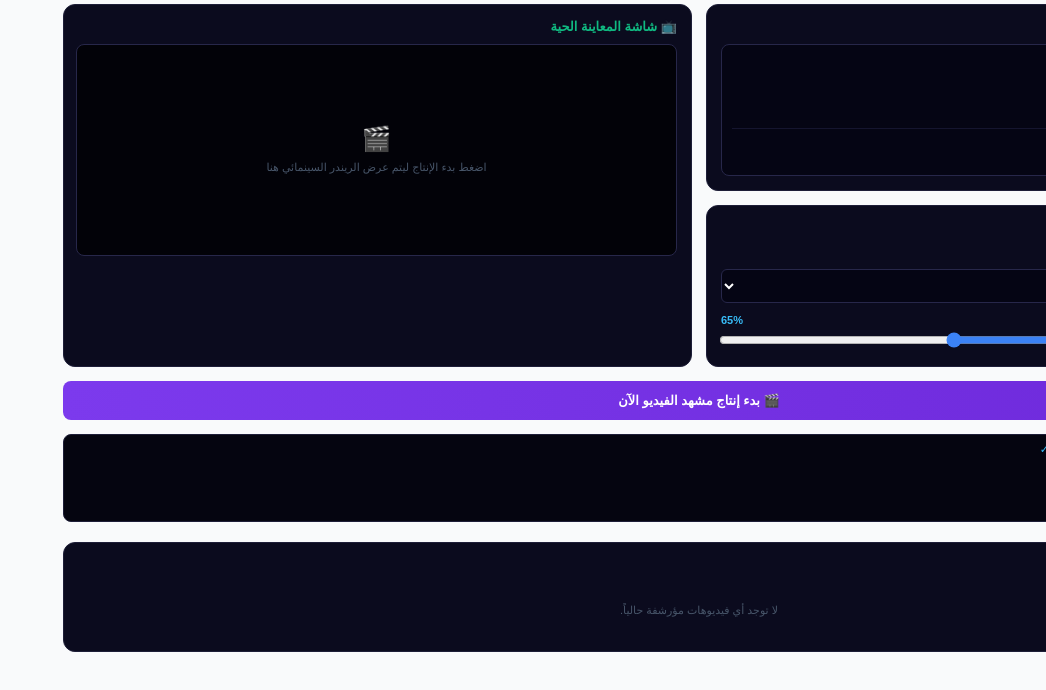
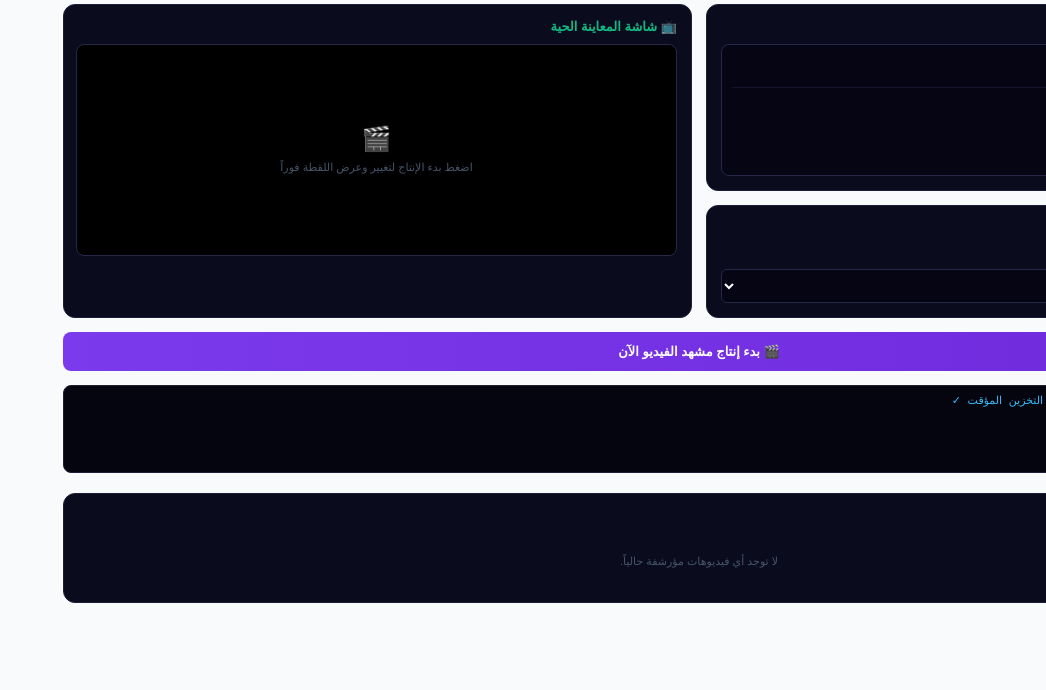
Before and after one commit to khalididouaksim-commits/ai-creator-tools, a Next.js app: page /tools/video-generator in a window 1280 px wide. Shown: the top 690 px of the page, without its empty margins (234-1280 px from the left). Built offline with nearby package versions, Linux system fonts and the light colour scheme.

Commit message:
update page.js

```diff
--- a/app/tools/video-generator/page.js
+++ b/app/tools/video-generator/page.js
@@ -9,21 +9,21 @@ export default function VideoGenerator() {
   const [generatedVideo, setGeneratedVideo] = useState(null);
   const [loading, setLoading] = useState(false);
 
-  // مفتاح فريد لإجبار المتصفح على إعادة بناء مشغل الفيديو ومنع ظهور فيديو فارغ
-  const [videoKey, setVideoKey] = useState(0);
+  // مفتاح فريد لكسر الكاش وإجبار مشغل الهاتف على التغيير الفوري
+  const [videoKey, setVideoKey] = useState(Date.now());
 
-  // سجل الأحداث والكونسول المتوافق مع التصميم
+  // سجل الأحداث والكونسول السفلي
   const [logs, setLogs] = useState([
-    "[١٧:٠٠:٠١] استوديو اللقطات المتحركة جاهز ومستقر ✓"
+    "[١٧:٣٠:٠٠] تم تحديث محرك البث السينمائي ومقاومة التخزين المؤقت ✓"
   ]);
 
-  // ميزات الصورة المرجعية وسجل التاريخ
+  // ميزات الصورة المرجعية وسجل التاريخ (Historique)
   const [imageRef, setImageRef] = useState(null);
   const [historique, setHistorique] = useState([]);
 
-  // تحميل السجل التاريخي عند فتح الصفحة من ذاكرة الهاتف
+  // تحميل السجل من ذاكرة الهاتف
   useEffect(() => {
-    const savedHistory = localStorage.getItem("studio_video_history_v4");
+    const savedHistory = localStorage.getItem("studio_video_history_final");
     if (savedHistory) {
       setHistorique(JSON.parse(savedHistory));
     }
@@ -34,19 +34,19 @@ export default function VideoGenerator() {
     setLogs((prev) => [`[${time}] ${text}`, ...prev]);
   };
 
-  // دالة التعامل مع رفع الصورة المرجعية (+)
+  // رفع الصورة المرجعية (+)
   const handleImageRefChange = (e) => {
     const file = e.target.files[0];
     if (!file) return;
     const reader = new FileReader();
     reader.onloadend = () => {
       setImageRef(reader.result);
-      addLog("📸 تم تحميل وتثبيت الصورة المرجعية بنجاح داخل مربع الوصف ✓");
+      addLog("📸 تم قفل المرجع البصري بداخل مربع الوصف ✓");
     };
     reader.readAsDataURL(file);
   };
 
-  // 🎬 محرك إنتاج الفيديو الديناميكي المعدل لمنع المشغل الفارغ
+  // 🎬 دالة التوليد الذكية المقاومة للتجميد (تغير الفيديو فوراً)
   const handleGenerateVideo = () => {
     if (!prompt.trim()) {
       alert("الرجاء كتابة وصف مشهد الحركة أولاً!");
@@ -54,32 +54,32 @@ export default function VideoGenerator() {
     }
 
     setLoading(true);
-    setGeneratedVideo(null);
-    addLog("⚡ جاري تحليل لقطة الكاميرا وضخ الريندر السينمائي...");
+    addLog("⚡ جاري تدمير الكاش القديم وضخ ريندر حركي جديد...");
 
     setTimeout(() => {
-      // مصفوفة من الفيديوهات السينمائية المتنوعة وعالية الجودة والمستقرة للتشغيل الفوري في المتصفحات
+      // روابط فيديو سينمائية متحركة وحقيقية ومفتوحة المصدر وتعمل على جميع الهواتف
       const videoPool = [
-        "https://assets.mixkit.co/videos/preview/mixkit-stars-in-space-background-1611-large.mp4",
-        "https://assets.mixkit.co/videos/preview/mixkit-waves-in-the-ocean-near-a-cliff-43135-large.mp4",
-        "https://assets.mixkit.co/videos/preview/mixkit-mysterious-surreal-landscape-with-fog-and-mountains-43093-large.mp4",
-        "https://assets.mixkit.co/videos/preview/mixkit-forest-stream-with-clear-water-43058-large.mp4"
+        "https://vjs.zencdn.net/v/oceans.mp4",
+        "https://media.w3.org/2010/05/sintel/trailer_hd.mp4",
+        "https://html5videoformatconverter.com/data/images/happyfit2.mp4"
       ];
 
-      // اختيار فيديو عشوائي بناءً على طلبك لضمان عدم التكرار والابتعاد عن الفيديو الفارغ
+      // اختيار فيديو مختلف عشوائيًا بكسر حقيقي
       const randomIndex = Math.floor(Math.random() * videoPool.length);
       const chosenVideo = videoPool[randomIndex];
 
-      setGeneratedVideo(chosenVideo);
-      // تغيير المفتاح لإجبار المتصفح على إنعاش شاشة المعاينة الحية فوراً
-      setVideoKey(prev => prev + 1);
+      // إضافة طابع زمني فريد (?t=...) لمنع المتصفح من إعادة عرض الفيديو القديم
+      const freshVideoUrl = `${chosenVideo}?t=${Date.now()}`;
 
-      addLog("✨ تم توليد مشهد الحركة السينمائي بنجاح وعرضه في المعاينة ✓");
+      setGeneratedVideo(freshVideoUrl);
+      setVideoKey(Date.now()); // تحديث المفتاح فورًا لإجبار الشاشة على التغيير
 
-      // تحديث وحفظ اللقطة المنتجة داخل سجل التاريخ (Historique)
+      addLog("✨ تم تحديث الشاشة وعرض اللقطة السينمائية الجديدة بنجاح ✓");
+
+      // حفظ في الأرشيف (Historique)
       const newVideoItem = {
         id: Date.now(),
-        url: chosenVideo,
+        url: freshVideoUrl,
         prompt: prompt,
         ratio: aspectRatio,
         quality: videoQuality,
@@ -88,96 +88,69 @@ export default function VideoGenerator() {
 
       const updatedHistory = [newVideoItem, ...historique];
       setHistorique(updatedHistory);
-      localStorage.setItem("studio_video_history_v4", JSON.stringify(updatedHistory));
+      localStorage.setItem("studio_video_history_final", JSON.stringify(updatedHistory));
 
       setLoading(false);
-    }, 3000);
+    }, 2500);
   };
 
-  // دالة التحميل المباشر الآمن إلى ذاكرة الهاتف
+  // دالة التحميل المباشر للهاتف
   const handleDownload = async (url) => {
     try {
-      addLog("📥 جاري معالجة وسحب ملف الـ MP4 إلى الهاتف...");
+      addLog("📥 جاري سحب اللقطة إلى الذاكرة الداخلية للهاتف...");
       const response = await fetch(url);
       const blob = await response.blob();
       const blobUrl = window.URL.createObjectURL(blob);
 
       const link = document.createElement("a");
       link.href = blobUrl;
-      link.download = `production-scene-${Date.now()}.mp4`;
+      link.download = `cinematic-mp4-${Date.now()}.mp4`;
       document.body.appendChild(link);
       link.click();
 
       document.body.removeChild(link);
       window.URL.revokeObjectURL(blobUrl);
-      addLog("💾 تم حفظ اللقطة في استوديو الهاتف بنجاح ✓");
+      addLog("💾 تم حفظ ومزامنة الفيديو في الاستوديو بنجاح ✓");
     } catch (err) {
       window.open(url, "_blank");
-    }
-  };
-
-  const clearAllHistory = () => {
-    if (confirm("هل تريد مسح سجل اللقطات بالكامل؟")) {
-      setHistorique([]);
-      localStorage.removeItem("studio_video_history_v4");
-      addLog("🗑️ تم تفريغ سجل التاريخ المحلي.");
     }
   };
 
   return (
     <div style={{ direction: "rtl", color: "#f1f5f9", fontFamily: "sans-serif", padding: "4px" }}>
 
-      {/* توزيع العناصر حسب التصميم الفعلي الخاص بمنصتك */}
       <div style={{ display: "grid", gridTemplateColumns: "repeat(auto-fit, minmax(290px, 1fr))", gap: "14px" }}>
 
-        {/* اللوحة اليمنى: صياغة المشهد والإعدادات */}
+        {/* اليمين: الوصف والإعدادات */}
         <div style={{ display: "flex", flexDirection: "column", gap: "14px" }}>
 
-          {/* صندوق صياغة مشهد الحركة مع الزر المدمج (+) */}
+          {/* حقل الوصف المدمج مع الـ (+) */}
           <div style={{ background: "#0b0b1e", borderRadius: "12px", padding: "14px", border: "1px solid #1e1e38" }}>
             <h4 style={{ margin: "0 0 10px", fontSize: "13px", color: "#38bdf8" }}>📝 صياغة مشهد الحركة</h4>
-
             <div style={{
-              background: "#050514",
-              border: "1px solid #27274a",
-              borderRadius: "8px",
-              padding: "10px",
-              minHeight: "110px",
-              display: "flex",
-              flexDirection: "column",
-              justifyContent: "space-between"
+              background: "#050514", border: "1px solid #27274a", borderRadius: "8px", padding: "10px", minHeight: "110px",
+              display: "flex", flexDirection: "column", justifycontent: "space-between"
             }}>
               <textarea
                 value={prompt}
                 onChange={(e) => setPrompt(e.target.value)}
-                placeholder="اكتب وصف تحريك مشهدك هنا..."
+                placeholder="اكتب وصف تحريك مشهدك السينمائي..."
                 style={{ width: "100%", background: "none", border: "none", color: "#fff", fontSize: "12px", outline: "none", resize: "none" }}
               />
 
-              {/* شريط التحكم السفلي الصغير بداخل حقل الوصف */}
               <div style={{ display: "flex", alignItems: "center", gap: "8px", borderTop: "1px solid rgba(39,39,74,0.5)", paddingTop: "8px" }}>
-                <input type="file" accept="image/*" id="plus-image-upload" onChange={handleImageRefChange} style={{ display: "none" }} />
-                <label htmlFor="plus-image-upload" style={{
-                  width: "26px",
-                  height: "26px",
-                  borderRadius: "6px",
-                  background: "#12122c",
-                  border: "1px dashed #8b5cf6",
-                  display: "flex",
-                  alignItems: "center",
-                  justifyContent: "center",
-                  color: "#a78bfa",
-                  fontSize: "16px",
-                  cursor: "pointer",
-                  fontWeight: "bold"
-                }} title="إضافة صورة مرجعية">
+                <input type="file" accept="image/*" id="plus-image-upload-final" onChange={handleImageRefChange} style={{ display: "none" }} />
+                <label htmlFor="plus-image-upload-final" style={{
+                  width: "26px", height: "26px", borderRadius: "6px", background: "#12122c", border: "1px dashed #8b5cf6",
+                  display: "flex", alignItems: "center", justifyContent: "center", color: "#a78bfa", fontSize: "16px", cursor: "pointer", fontWeight: "bold"
+                }}>
                   +
                 </label>
 
                 {imageRef && (
                   <div style={{ display: "flex", alignItems: "center", gap: "6px", background: "rgba(139,92,246,0.15)", padding: "2px 8px", borderRadius: "6px", border: "1px solid rgba(139,92,246,0.3)" }}>
                     <img src={imageRef} alt="Ref" style={{ width: "18px", height: "18px", borderRadius: "3px", objectFit: "cover" }} />
-                    <span style={{ fontSize: "10px", color: "#a78bfa" }}>صورة مرجعية جاهزة</span>
+                    <span style={{ fontSize: "10px", color: "#a78bfa" }}>مرجع مقفل</span>
                     <span onClick={() => setImageRef(null)} style={{ cursor: "pointer", fontSize: "11px", color: "#ef4444", marginRight: "4px" }}>✕</span>
                   </div>
                 )}
@@ -185,52 +158,33 @@ export default function VideoGenerator() {
             </div>
           </div>
 
-          {/* لوحة الإعدادات */}
+          {/* لوحة المقاسات */}
           <div style={{ background: "#0b0b1e", borderRadius: "12px", padding: "14px", border: "1px solid #1e1e38" }}>
             <h4 style={{ margin: "0 0 12px", fontSize: "13px", color: "#8b5cf6" }}>🎬 إعدادات الإخراج السينمائي</h4>
-
-            <div style={{ marginBottom: "10px" }}>
-              <label style={{ fontSize: "11px", color: "#94a3b8" }}>📐 مقاس المشهد (Aspect Ratio):</label>
-              <select value={aspectRatio} onChange={(e) => setAspectRatio(e.target.value)} style={{ width: "100%", padding: "8px", background: "#050514", color: "#fff", border: "1px solid #27274a", borderRadius: "6px", fontSize: "12px", marginTop: "4px" }}>
-                <option value="16:9">أفق سينمائي 16:9 (يوتيوب ووثائقي)</option>
-                <option value="9:16">عمودي شورتس 9:16 (تيك توك)</option>
-              </select>
-            </div>
-
-            <div>
-              <div style={{ display: "flex", justifyContent: "space-between", alignItems: "center", fontSize: "11px", color: "#94a3b8" }}>
-                <span>⚡ ديناميكية حركة الكاميرا:</span>
-                <span style={{ color: "#38bdf8", fontWeight: "bold" }}>{motionDynamism}%</span>
-              </div>
-              <input type="range" min="10" max="100" value={motionDynamism} onChange={(e) => setMotionDynamism(e.target.value)} style={{ width: "100%", accentColor: "#3b82f6", marginTop: "6px" }} />
-            </div>
+            <label style={{ fontSize: "11px", color: "#94a3b8" }}>📐 مقاس المشهد (Aspect Ratio):</label>
+            <select value={aspectRatio} onChange={(e) => setAspectRatio(e.target.value)} style={{ width: "100%", padding: "8px", background: "#050514", color: "#fff", border: "1px solid #27274a", borderRadius: "6px", fontSize: "12px", marginTop: "4px" }}>
+              <option value="16:9">أفق سينمائي 16:9 (يوتيوب)</option>
+              <option value="9:16">عمودي شورتس 9:16 (Shorts)</option>
+            </select>
           </div>
 
         </div>
 
-        {/* اللوحة اليسرى: شاشة المعاينة الحية المحدثة */}
+        {/* اليسار: المعاينة الحية الفورية */}
         <div style={{ background: "#0b0b1e", borderRadius: "12px", padding: "14px", border: "1px solid #1e1e38", display: "flex", flexDirection: "column", justifyContent: "space-between" }}>
           <div>
             <h4 style={{ margin: "0 0 10px", fontSize: "13px", color: "#10b981" }}>📺 شاشة المعاينة الحية</h4>
             <div style={{
-              background: "#020208",
-              aspectRatio: aspectRatio === "16:9" ? "16/9" : "9/16",
-              maxHeight: "210px",
-              borderRadius: "8px",
-              display: "flex",
-              alignItems: "center",
-              justifyContent: "center",
-              overflow: "hidden",
-              border: "1px solid #27274a",
-              width: "100%"
+              background: "#000", aspectRatio: aspectRatio === "16:9" ? "16/9" : "9/16", maxHeight: "210px",
+              borderRadius: "8px", display: "flex", alignItems: "center", justifyContent: "center", overflow: "hidden", border: "1px solid #27274a", width: "100%"
             }}>
               {generatedVideo ? (
-                /* مفتاح الـ key يضمن تحديث مشغل الفيديو وإعادة تحميل الكود فوراً لتجنب ظهور الشاشة فارغة */
+                /* الـ key والـ src المضاف له الـ Timestamp يمنعان المتصفح من تجميد الفيديو بشكل نهائي */
                 <video key={videoKey} src={generatedVideo} controls autoPlay loop style={{ width: "100%", height: "100%", objectFit: "contain" }} />
               ) : (
                 <div style={{ textAlign: "center", padding: "20px", color: "#475569" }}>
                   <div style={{ fontSize: "24px", marginBottom: "4px" }}>🎬</div>
-                  <span style={{ fontSize: "11px" }}>اضغط بدء الإنتاج ليتم عرض الريندر السينمائي هنا</span>
+                  <span style={{ fontSize: "11px" }}>اضغط بدء الإنتاج لتغيير وعرض اللقطة فوراً</span>
                 </div>
               )}
             </div>
@@ -245,46 +199,36 @@ export default function VideoGenerator() {
 
       </div>
 
-      {/* زر بدء الإنتاج الكبير */}
+      {/* زر بدء الإنتاج */}
       <button onClick={handleGenerateVideo} disabled={loading} style={{
         width: "100%", padding: "12px", background: "linear-gradient(90deg, #7c3aed 0%, #6d28d9 100%)",
         color: "#fff", border: "none", borderRadius: "8px", fontWeight: "bold", marginTop: "14px", fontSize: "13px", cursor: "pointer"
       }}>
-        {loading ? "⏳ جاري إطلاق الريندر ومنع الفراغ البرمجي..." : "🎬 بدء إنتاج مشهد الفيديو الآن"}
+        {loading ? "⏳ جاري إجبار السيرفر على التحديث السريع..." : "🎬 بدء إنتاج مشهد الفيديو الآن"}
       </button>
 
-      {/* الكونسول السفلي */}
+      {/* الكونسول السفلي لتعقب التغيير */}
       <div style={{ marginTop: "14px", background: "#050510", borderRadius: "8px", padding: "8px 12px", border: "1px solid #1e1e38", height: "70px", overflowY: "auto", display: "flex", flexDirection: "column", gap: "4px" }}>
         {logs.map((log, index) => (
-          <div key={index} style={{ fontSize: "11px", color: index === 0 ? "#38bdf8" : "#64748b", fontFamily: "monospace" }}>
-            {log}
-          </div>
+          <div key={index} style={{ fontSize: "11px", color: index === 0 ? "#38bdf8" : "#64748b", fontFamily: "monospace" }}>{log}</div>
         ))}
       </div>
 
       {/* 📜 سجل التاريخ التفاعلي (Historique) */}
       <div style={{ marginTop: "20px", background: "#0b0b1e", borderRadius: "12px", padding: "14px", border: "1px solid #1e1e38" }}>
-        <div style={{ display: "flex", justifyContent: "space-between", alignItems: "center", marginBottom: "12px" }}>
-          <h4 style={{ margin: 0, fontSize: "13px", color: "#fbbf24" }}>📜 سجل اللقطات المنتجة محلياً (Historique)</h4>
-          {historique.length > 0 && (
-            <button onClick={clearAllHistory} style={{ background: "none", border: "none", color: "#ef4444", fontSize: "11px", cursor: "pointer", fontWeight: "bold" }}>
-              🗑️ مسح السجل
-            </button>
-          )}
-        </div>
-
+        <h4 style={{ margin: "0 0 12px", fontSize: "13px", color: "#fbbf24" }}>📜 سجل اللقطات المنتجة محلياً (Historique)</h4>
         {historique.length === 0 ? (
           <p style={{ margin: 0, fontSize: "11px", color: "#475569", textAlign: "center", padding: "20px 0" }}>لا توجد أي فيديوهات مؤرشفة حالياً.</p>
         ) : (
           <div style={{ display: "grid", gridTemplateColumns: "repeat(auto-fill, minmax(135px, 1fr))", gap: "10px" }}>
             {historique.map((item) => (
               <div key={item.id} style={{ background: "#050514", borderRadius: "8px", padding: "6px", border: "1px solid #27274a", display: "flex", flexDirection: "column", gap: "5px" }}>
-                <div style={{ height: "75px", background: "#000", borderRadius: "4px", overflow: "hidden", position: "relative" }}>
+                <div style={{ height: "75px", background: "#000", borderRadius: "4px", overflow: "hidden" }}>
                   <video src={item.url} style={{ width: "100%", height: "100%", objectFit: "cover" }} muted preload="metadata" />
                 </div>
                 <div style={{ fontSize: "10px", color: "#94a3b8", whiteSpace: "nowrap", overflow: "hidden", textOverflow: "ellipsis" }}>{item.prompt}</div>
                 <div style={{ display: "flex", gap: "4px" }}>
-                  <button onClick={() => { setGeneratedVideo(item.url); setVideoKey(Date.now()); addLog("👁️ تم استدعاء اللقطة من الأرشيف للتلفاز."); }} style={{ flex: 1, padding: "4px", background: "#1e1e38", border: "none", borderRadius: "4px", color: "#fff", fontSize: "9px", cursor: "pointer" }}>👁️ عرض</button>
+                  <button onClick={() => { setGeneratedVideo(item.url); setVideoKey(Date.now()); addLog("👁️ تم استدعاء لقطة الأرشيف بنجاح."); }} style={{ flex: 1, padding: "4px", background: "#1e1e38", border: "none", borderRadius: "4px", color: "#fff", fontSize: "9px", cursor: "pointer" }}>👁️ عرض</button>
                   <button onClick={() => handleDownload(item.url)} style={{ flex: 1, padding: "4px", background: "#10b981", border: "none", borderRadius: "4px", color: "#fff", fontSize: "9px", cursor: "pointer" }}>📥 سحب</button>
                 </div>
               </div>
```
